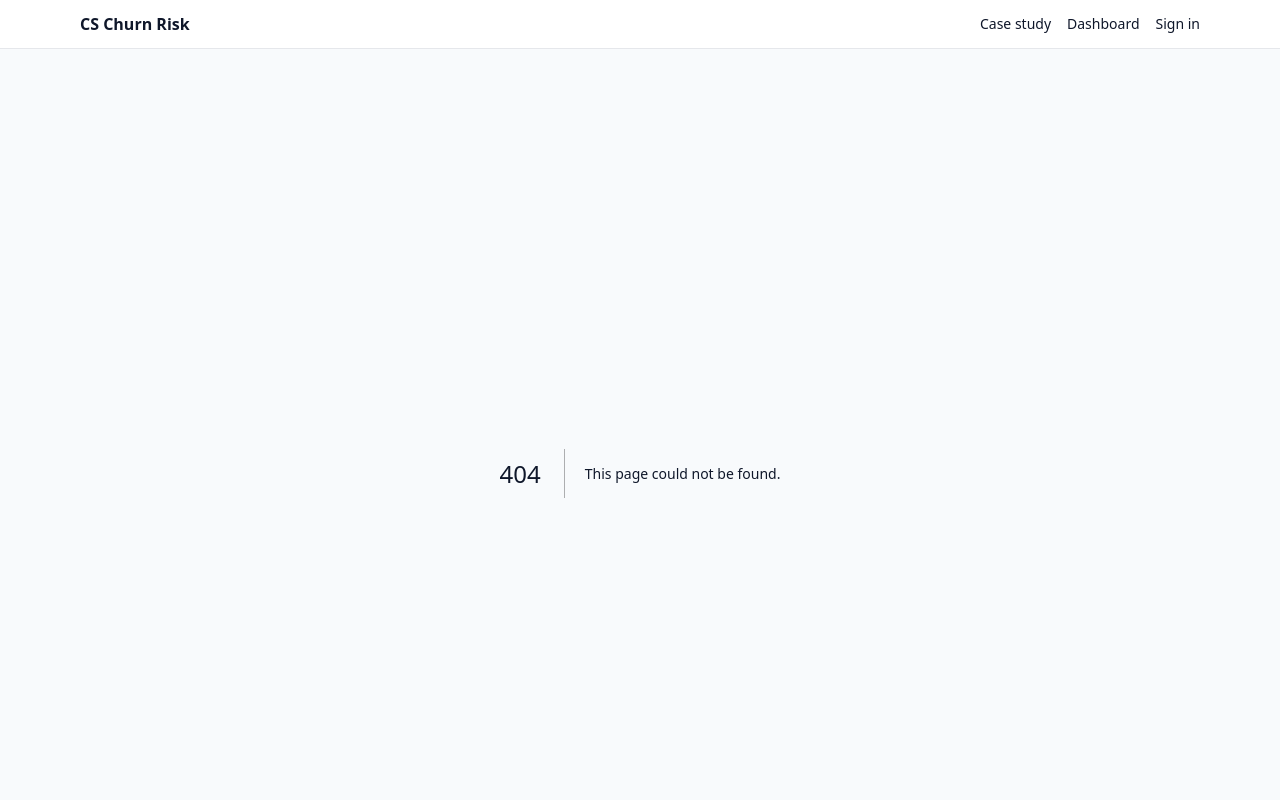
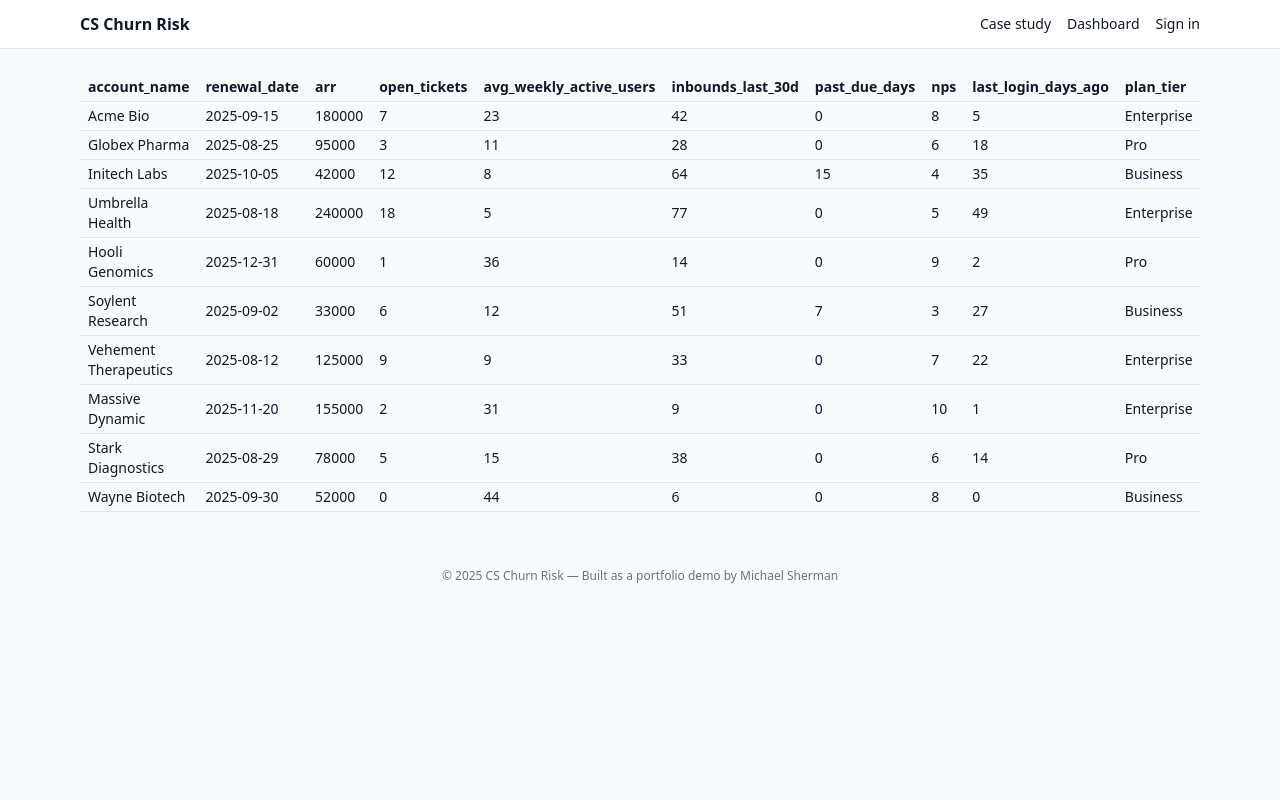
Before and after one commit to shermanium/cs-churn-risk, a Next.js app: page /demo in a window 1280 px wide. Before the commit this address had no page. Shown: the top 800 px of the page. Built offline with nearby package versions, Linux system fonts and the light colour scheme.

Commit message:
feat: add demo csv page

```diff
--- a/src/app/auth/page.tsx
+++ b/src/app/auth/page.tsx
@@ -1,11 +1,6 @@
 "use client";
-import { createClient } from "@supabase/supabase-js";
 import { useState } from "react";
-
-const supabase = createClient(
-  process.env.NEXT_PUBLIC_SUPABASE_URL!,
-  process.env.NEXT_PUBLIC_SUPABASE_ANON_KEY!
-);
+import { supabase } from "@/lib/supabaseClient";
 
 export default function AuthPage() {
   const [email, setEmail] = useState("");
--- a/src/app/dashboard/page.tsx
+++ b/src/app/dashboard/page.tsx
@@ -2,12 +2,13 @@ import { cookies } from "next/headers";
 import { createServerClient } from "@supabase/ssr";
 import ChurnDashboard from "@/components/ChurnDashboard";
 import Link from "next/link";
+import { supabaseUrl, supabaseAnonKey } from "@/lib/supabaseClient";
 
 export default async function DashboardPage() {
   const cookieStore = cookies();
   const supabase = createServerClient(
-    process.env.NEXT_PUBLIC_SUPABASE_URL!,
-    process.env.NEXT_PUBLIC_SUPABASE_ANON_KEY!,
+    supabaseUrl,
+    supabaseAnonKey,
     { cookies: { get: (key: string) => cookieStore.get(key)?.value } }
   );
 
--- /dev/null
+++ b/src/app/demo/page.tsx
@@ -0,0 +1,48 @@
+'use client';
+
+import { useEffect, useState } from 'react';
+import Papa from 'papaparse';
+
+type Row = Record<string, string>;
+
+export default function DemoPage() {
+  const [rows, setRows] = useState<Row[]>([]);
+
+  useEffect(() => {
+    fetch('/demo.csv')
+      .then((res) => res.text())
+      .then((text) => {
+        const parsed = Papa.parse<Row>(text, { header: true });
+        setRows(parsed.data.filter((row) => Object.keys(row).length > 1));
+      });
+  }, []);
+
+  if (!rows.length) {
+    return <p>Loading demo data...</p>;
+  }
+
+  const headers = Object.keys(rows[0]);
+
+  return (
+    <div className="overflow-auto">
+      <table className="min-w-full text-sm text-left">
+        <thead>
+          <tr>
+            {headers.map((h) => (
+              <th key={h} className="px-2 py-1 border-b">{h}</th>
+            ))}
+          </tr>
+        </thead>
+        <tbody>
+          {rows.map((row, i) => (
+            <tr key={i} className="odd:bg-slate-50">
+              {headers.map((h) => (
+                <td key={h} className="px-2 py-1 border-b">{row[h]}</td>
+              ))}
+            </tr>
+          ))}
+        </tbody>
+      </table>
+    </div>
+  );
+}
--- a/src/app/page.tsx
+++ b/src/app/page.tsx
@@ -16,6 +16,7 @@ export default function Page() {
         </ul>
         <div className="flex gap-3 pt-2">
           <Link href="/dashboard" className="px-4 py-2 rounded-xl bg-slate-900 text-white">Go to dashboard</Link>
+          <Link href="/demo" className="px-4 py-2 rounded-xl border border-slate-200 bg-white">View demo</Link>
           <a href="/demo.csv" className="px-4 py-2 rounded-xl border border-slate-200 bg-white">Download demo CSV</a>
         </div>
       </div>
--- /dev/null
+++ b/src/lib/supabaseClient.ts
@@ -0,0 +1,11 @@
+import { createClient } from "@supabase/supabase-js";
+
+const supabaseUrl = process.env.NEXT_PUBLIC_SUPABASE_URL;
+const supabaseAnonKey = process.env.NEXT_PUBLIC_SUPABASE_ANON_KEY;
+
+if (!supabaseUrl || !supabaseAnonKey) {
+  throw new Error("Missing Supabase environment variables");
+}
+
+export const supabase = createClient(supabaseUrl, supabaseAnonKey);
+export { supabaseUrl, supabaseAnonKey };
```
Also changed, not shown: .eslintrc.json (added).
